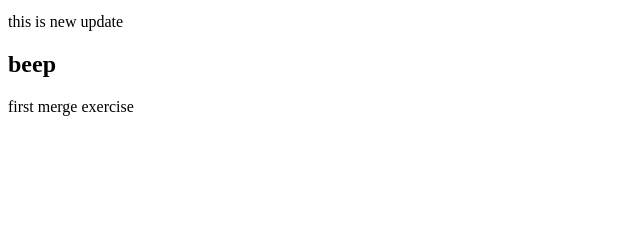
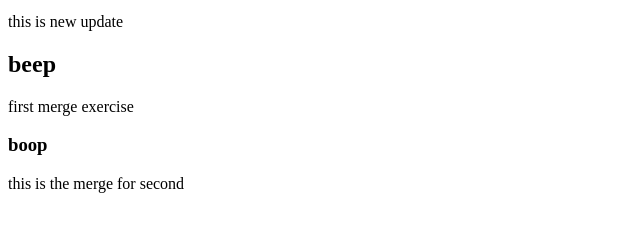
Before and after one commit to JenMWatt/gitjuly17, a plain HTML site: page index.html in a window 1280 px wide. Shown: the part 101-332 px from the top of the page, without its empty margins (0-640 px from the left). Drawn offline with Linux system fonts and the light colour scheme.

Commit message:
Update index.html

```diff
--- a/index.html
+++ b/index.html
@@ -11,5 +11,8 @@
     <p>this is new update</p>
     <h2>beep</h2>
     <p>first merge exercise</p>
+
+<h3>boop</h3>
+<p>this is the merge for second</p>
 </body>
 </html>
```
